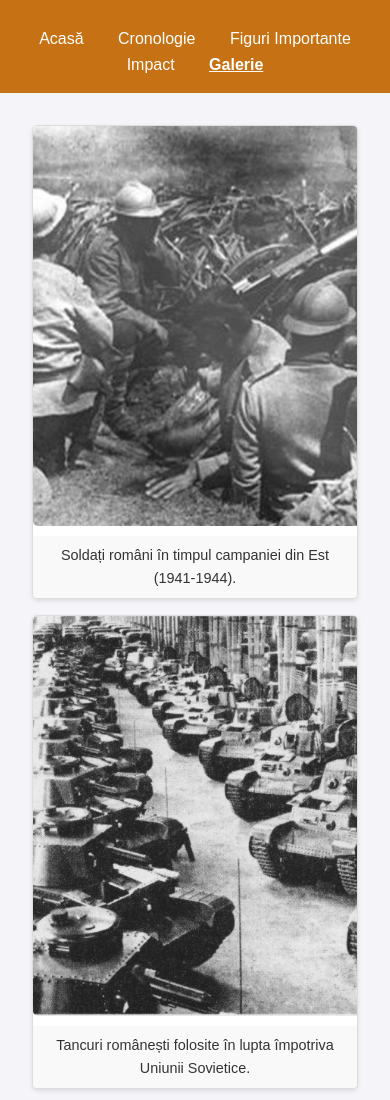
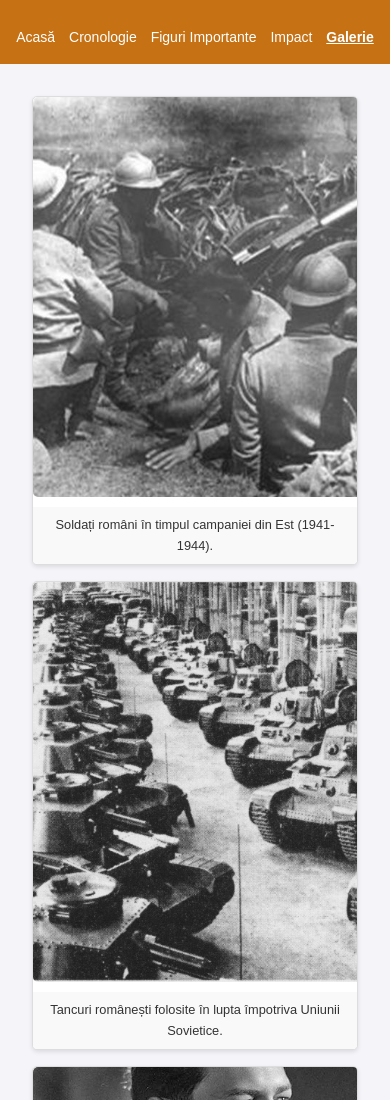
Before and after one commit to Teo263/site_simplu, a plain HTML site: page galerie.html in a window 390 px wide. Shown: the top 1100 px of the page. Drawn offline with Linux system fonts and the light colour scheme.

Commit message:
Add files via upload

```diff
--- a/style.css
+++ b/style.css
@@ -236,3 +236,36 @@ footer {
     color: #fff;
     margin-top: 2rem;
 }
+
+@media screen and (max-width: 768px) {
+    body {
+        font-size: 14px;
+    }
+
+    header {
+        padding: 1rem 0.5rem;
+    }
+
+    header nav a {
+        margin: 0 8px;
+        font-size: 14px;
+    }
+
+    .gallery {
+        grid-template-columns: 1fr;
+    }
+
+    h1 {
+        font-size: 1.5rem;
+    }
+}
+
+@media screen and (max-width: 480px) {
+    header nav a {
+        margin: 0 5px;
+    }
+
+    .gallery-item p {
+        font-size: 0.8rem;
+    }
+}
```
